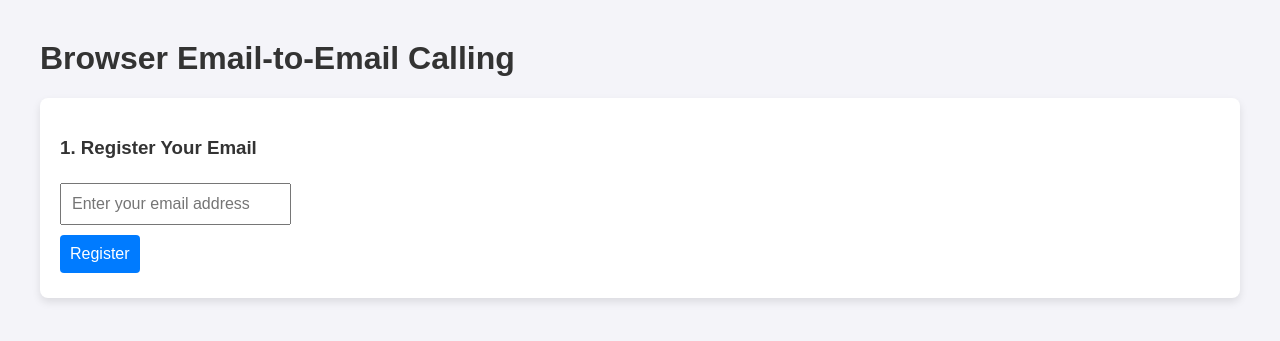
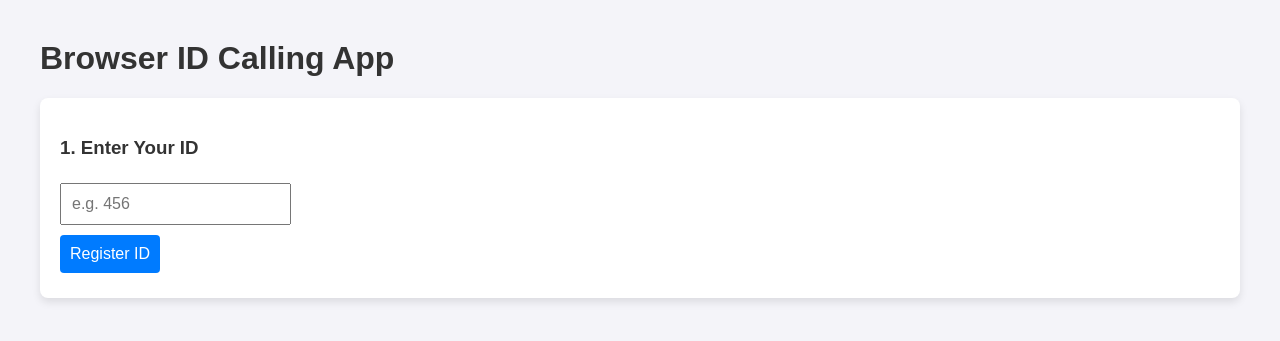
Before and after one commit to Naitik2010/web-calling-app, a Flask app: page / in a window 1280 px wide. Shown: the top 341 px of the page. Run offline with Flask 3, Linux system fonts and the light colour scheme; some libraries are stand-ins or nearby versions.

Commit message:
Switch to random ID system

```diff
--- a/app.py
+++ b/app.py
@@ -4,59 +4,59 @@ from flask_socketio import SocketIO, emit
 app = Flask(__name__)
 socketio = SocketIO(app, cors_allowed_origins="*")
 
-# In-memory dictionary to map emails to socket IDs
+# In-memory dictionary to map user IDs to socket IDs
 active_users = {}
 
 @app.route('/')
 def index():
     return render_template('index.html')
 
-@socketio.on('register_email')
-def handle_register(email):
-    active_users[email] = request.sid
-    print(f"Registered: {email} -> {request.sid}")
+@socketio.on('register_id')
+def handle_register(user_id):
+    active_users[user_id] = request.sid
+    print(f"Registered ID: {user_id} -> {request.sid}")
 
 @socketio.on('call_user')
 def handle_call(data):
-    target_email = data['target_email']
-    caller_email = data['caller_email']
+    target_id = data['target_id']
+    caller_id = data['caller_id']
     offer = data['offer']
 
-    target_sid = active_users.get(target_email)
+    target_sid = active_users.get(target_id)
     if target_sid:
-        emit('incoming_call', {'caller_email': caller_email, 'offer': offer}, room=target_sid)
+        emit('incoming_call', {'caller_id': caller_id, 'offer': offer}, room=target_sid)
     else:
-        emit('call_failed', {'error': 'User not online or email not found.'})
+        emit('call_failed', {'error': 'User not online or ID not found.'})
 
 @socketio.on('make_answer')
 def handle_answer(data):
-    caller_email = data['caller_email']
+    caller_id = data['caller_id']
     answer = data['answer']
-    caller_sid = active_users.get(caller_email)
+    caller_sid = active_users.get(caller_id)
     if caller_sid:
         emit('call_answered', {'answer': answer}, room=caller_sid)
 
 @socketio.on('ice_candidate')
 def handle_ice(data):
-    target_email = data['target_email']
+    target_id = data['target_id']
     candidate = data['candidate']
-    target_sid = active_users.get(target_email)
+    target_sid = active_users.get(target_id)
     if target_sid:
         emit('ice_candidate', {'candidate': candidate}, room=target_sid)
 
 @socketio.on('hang_up')
 def handle_hang_up(data):
-    target_email = data.get('target_email')
-    target_sid = active_users.get(target_email)
+    target_id = data.get('target_id')
+    target_sid = active_users.get(target_id)
     if target_sid:
         emit('call_ended', room=target_sid)
 
 @socketio.on('disconnect')
 def handle_disconnect():
-    for email, sid in list(active_users.items()):
+    for user_id, sid in list(active_users.items()):
         if sid == request.sid:
-            del active_users[email]
-            print(f"Disconnected & Removed: {email}")
+            del active_users[user_id]
+            print(f"Disconnected & Removed ID: {user_id}")
             break
 
 if __name__ == '__main__':
--- a/templates/index.html
+++ b/templates/index.html
@@ -3,7 +3,7 @@
 <head>
     <meta charset="UTF-8">
     <meta name="viewport" content="width=device-width, initial-scale=1.0">
-    <title>Browser Email-to-Email Calling</title>
+    <title>Browser ID Calling</title>
     <style>
         body { font-family: Arial, sans-serif; margin: 40px; background: #f4f4f9; color: #333; }
         .card { background: white; padding: 20px; border-radius: 8px; box-shadow: 0 4px 8px rgba(0,0,0,0.1); margin-bottom: 20px; }
@@ -13,26 +13,27 @@
         #hangup-btn { background: #dc3545; }
         #hangup-btn:hover { background: #bd2130; }
         .hidden { display: none; }
+        .status { font-weight: bold; color: green; }
     </style>
 </head>
 <body>
 
-    <h1>Browser Email-to-Email Calling</h1>
+    <h1>Browser ID Calling App</h1>
 
     <!-- Registration Section -->
     <div id="register-section" class="card">
-        <h3>1. Register Your Email</h3>
-        <input type="email" id="email-input" placeholder="Enter your email address">
+        <h3>1. Enter Your ID</h3>
+        <input type="text" id="id-input" placeholder="e.g. 456">
         <br>
-        <button onclick="registerEmail()">Register</button>
+        <button onclick="registerID()">Register ID</button>
     </div>
 
     <!-- Call Dashboard Section -->
     <div id="call-section" class="card hidden">
         <h3>2. Call Dashboard</h3>
-        <p>Your Email: <b id="my-email-display"></b></p>
+        <p>Your ID: <b id="my-id-display"></b> <span class="status">● Online</span></p>
 
-        <input type="email" id="target-email-input" placeholder="Enter recipient's email">
+        <input type="text" id="target-id-input" placeholder="Enter recipient's ID (e.g. 121)">
         <br>
         <button id="start-call-btn" onclick="startCall()">Start Call</button>
         <button id="hangup-btn" class="hidden" onclick="hangUpCall()">Hang Up</button>
@@ -51,8 +52,8 @@
     <script src="https://cdnjs.cloudflare.com/ajax/libs/socket.io/4.7.2/socket.io.min.js"></script>
     <script>
         const socket = io();
-        let myEmail = "";
-        let targetEmail = "";
+        let myId = "";
+        let targetId = "";
         let peerConnection = null;
         let localStream = null;
         let iceCandidateQueue = [];
@@ -63,22 +64,22 @@
 
         const ringtone = document.getElementById('ringtone');
 
-        // Automatically re-register email if connection drops and reconnects
+        // Automatically re-register ID if connection drops and reconnects
         socket.on('connect', () => {
-            if (myEmail) {
-                socket.emit('register_email', myEmail);
-                console.log("Re-registered email on reconnect:", myEmail);
+            if (myId) {
+                socket.emit('register_id', myId);
+                console.log("Re-registered ID on reconnect:", myId);
             }
         });
 
-        function registerEmail() {
-            myEmail = document.getElementById('email-input').value.trim();
-            if (!myEmail) {
-                alert("Please enter a valid email.");
+        function registerID() {
+            myId = document.getElementById('id-input').value.trim();
+            if (!myId) {
+                alert("Please enter a valid ID.");
                 return;
             }
-            socket.emit('register_email', myEmail);
-            document.getElementById('my-email-display').innerText = myEmail;
+            socket.emit('register_id', myId);
+            document.getElementById('my-id-display').innerText = myId;
             document.getElementById('register-section').classList.add('hidden');
             document.getElementById('call-section').classList.remove('hidden');
 
@@ -98,7 +99,7 @@
             }
         }
 
-        async function createPeerConnection(receiverEmail) {
+        async function createPeerConnection(receiverId) {
             if (peerConnection) return;
 
             peerConnection = new RTCPeerConnection(iceServers);
@@ -117,7 +118,7 @@
             peerConnection.onicecandidate = (event) => {
                 if (event.candidate) {
                     socket.emit('ice_candidate', {
-                        target_email: receiverEmail,
+                        target_id: receiverId,
                         candidate: event.candidate
                     });
                 }
@@ -136,9 +137,9 @@
         }
 
         async function startCall() {
-            targetEmail = document.getElementById('target-email-input').value.trim();
-            if (!targetEmail) {
-                alert("Enter target email to call.");
+            targetId = document.getElementById('target-id-input').value.trim();
+            if (!targetId) {
+                alert("Enter target ID to call.");
                 return;
             }
 
@@ -148,14 +149,14 @@
                 return;
             }
 
-            await createPeerConnection(targetEmail);
+            await createPeerConnection(targetId);
 
             const offer = await peerConnection.createOffer();
             await peerConnection.setLocalDescription(offer);
 
             socket.emit('call_user', {
-                target_email: targetEmail,
-                caller_email: myEmail,
+                target_id: targetId,
+                caller_id: myId,
                 offer: offer
             });
 
@@ -167,18 +168,18 @@
             ringtone.play().catch(err => console.log("Audio autoplay restricted:", err));
 
             if (Notification.permission === "granted") {
-                new Notification("Incoming Call", { body: `Call from ${data.caller_email}` });
+                new Notification("Incoming Call", { body: `Call from ID: ${data.caller_id}` });
             }
 
-            let accept = confirm(`Incoming call from ${data.caller_email}. Click OK to Answer.`);
+            let accept = confirm(`Incoming call from ID: ${data.caller_id}. Click OK to Answer.`);
 
             ringtone.pause();
             ringtone.currentTime = 0;
 
             if (accept) {
-                targetEmail = data.caller_email;
+                targetId = data.caller_id;
                 await setupMedia();
-                await createPeerConnection(targetEmail);
+                await createPeerConnection(targetId);
 
                 await peerConnection.setRemoteDescription(new RTCSessionDescription(data.offer));
                 await flushIceQueue();
@@ -187,14 +188,14 @@
                 await peerConnection.setLocalDescription(answer);
 
                 socket.emit('make_answer', {
-                    caller_email: targetEmail,
+                    caller_id: targetId,
                     answer: answer
                 });
 
                 document.getElementById('start-call-btn').classList.add('hidden');
                 document.getElementById('hangup-btn').classList.remove('hidden');
             } else {
-                socket.emit('hang_up', { target_email: data.caller_email });
+                socket.emit('hang_up', { target_id: data.caller_id });
             }
         });
 
@@ -227,8 +228,8 @@
         });
 
         function hangUpCall() {
-            if (targetEmail) {
-                socket.emit('hang_up', { target_email: targetEmail });
+            if (targetId) {
+                socket.emit('hang_up', { target_id: targetId });
             }
             terminateCallLocally();
         }
@@ -246,7 +247,7 @@
         function resetCallUI() {
             document.getElementById('start-call-btn').classList.remove('hidden');
             document.getElementById('hangup-btn').classList.add('hidden');
-            targetEmail = "";
+            targetId = "";
             iceCandidateQueue = [];
         }
     </script>
```
